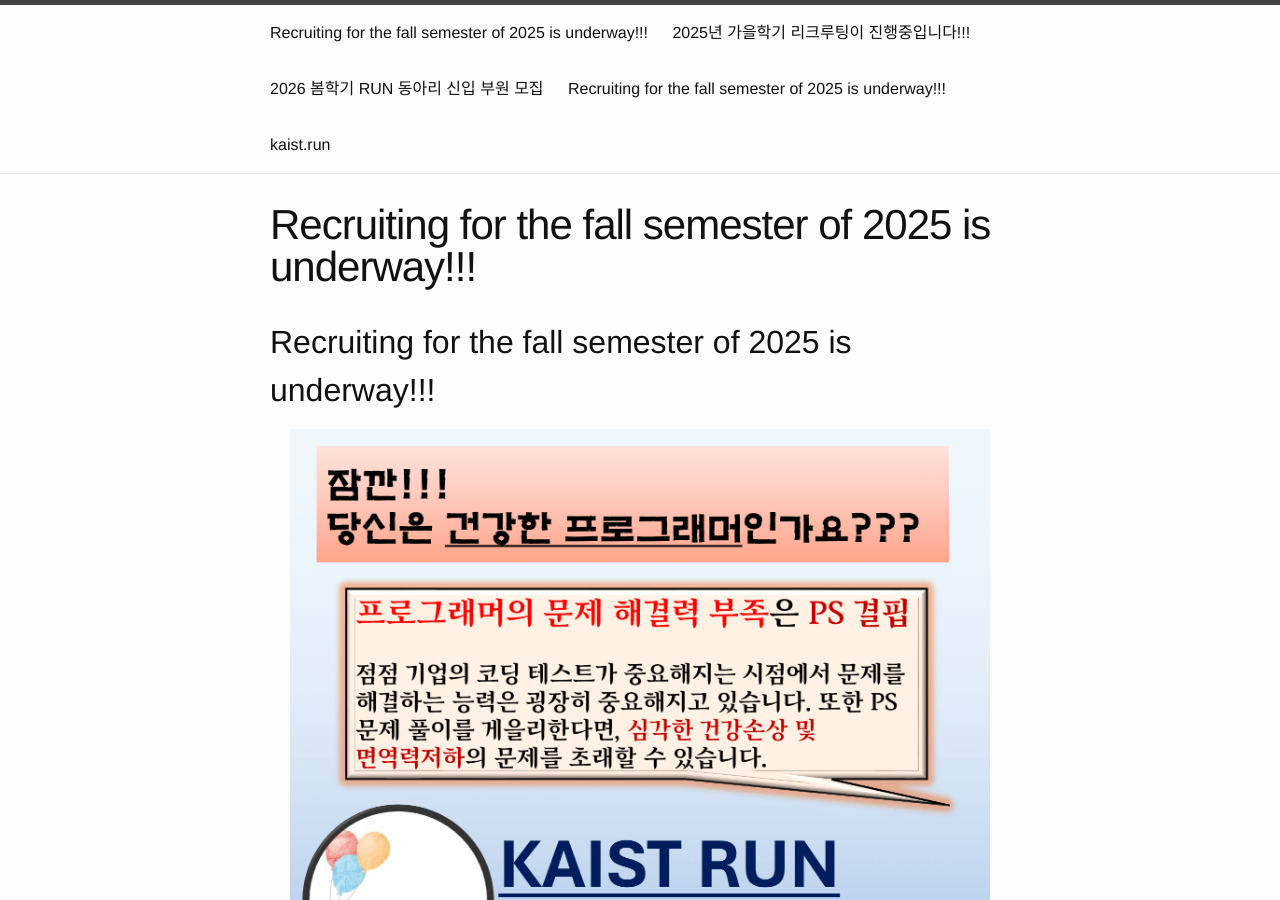
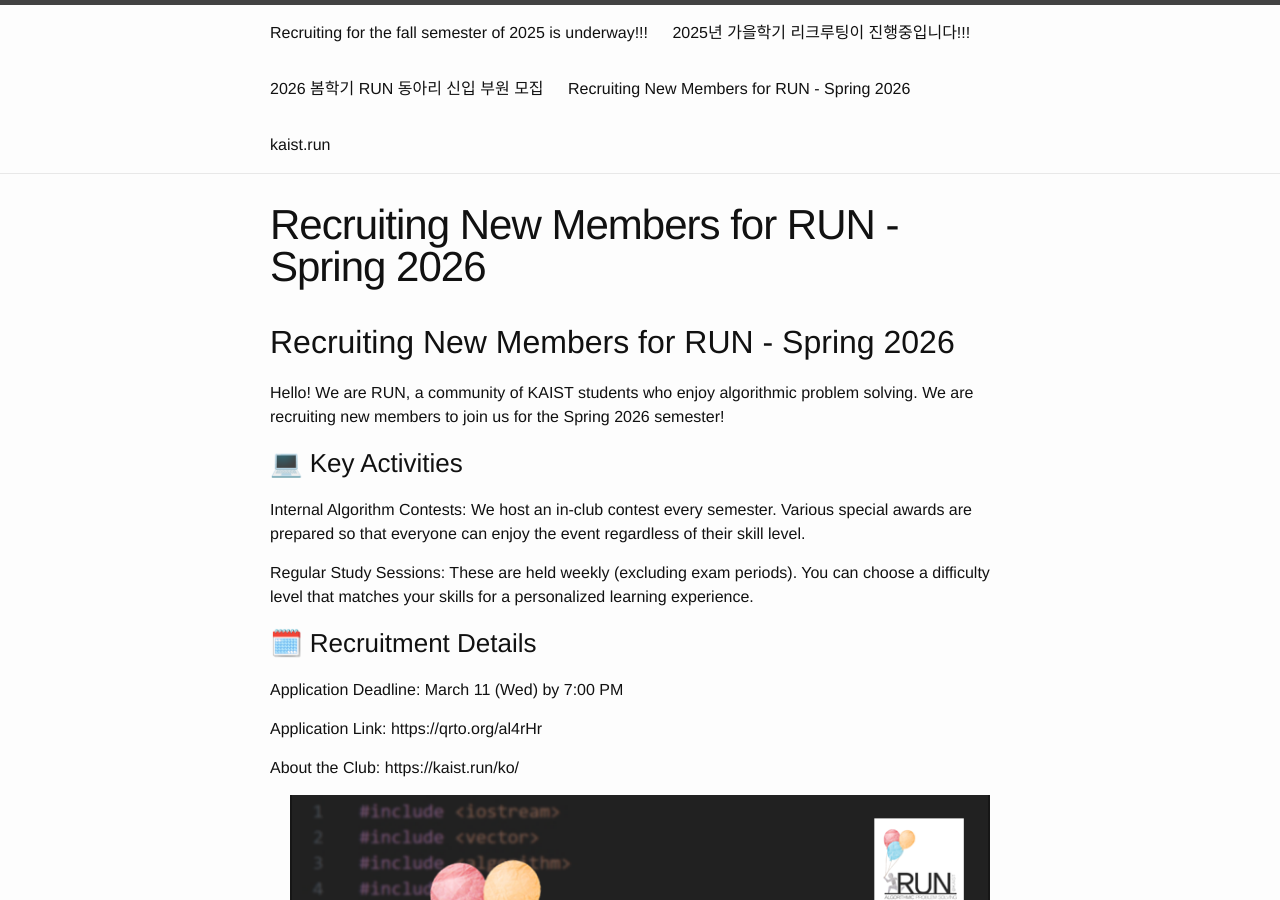
Before and after one commit to RUN-KAIST/kaist.run, a Jekyll site: the page built from apply/en.md, in a window 1280 px wide and 900 px high. Built offline with Jekyll 4.4.1, drawn with Linux system fonts in a browser that asks for light colours; our own code applies the rules of GitHub Pages for plain Markdown files; some of the changed text lies outside the part shown.

Commit message:
Update en.md

```diff
--- a/apply/en.md
+++ b/apply/en.md
@@ -1,11 +1,19 @@
-## Recruiting for the fall semester of 2025 is underway!!!
+## Recruiting New Members for RUN - Spring 2026
+Hello! We are RUN, a community of KAIST students who enjoy algorithmic problem solving. We are recruiting new members to join us for the Spring 2026 semester!
+
+### 💻 Key Activities
+Internal Algorithm Contests: We host an in-club contest every semester. Various special awards are prepared so that everyone can enjoy the event regardless of their skill level.
+
+Regular Study Sessions: These are held weekly (excluding exam periods). You can choose a difficulty level that matches your skills for a personalized learning experience.
+
+### 🗓️ Recruitment Details
+Application Deadline: March 11 (Wed) by 7:00 PM
+
+Application Link: https://qrto.org/al4rHr
+
+About the Club: https://kaist.run/ko/
 
 <div style="text-align: center">
-  <img src="/apply/2025-spring/런포스터 최종-1.png" alt="poster" style="width: 700px;"/>
+  <img src="/apply/2026-spring/RUN 2026 spring poster.png" alt="poster" style="width: 700px;"/>
 </div>
 <hr style="size: 20; margin-top: 40px; margin-bottom: 40px; border: solid; border-width: 0; border-bottom: 1px solid #e8e8e8;"/>
-
-- Application closes after [September 15](https://www.timeanddate.com/worldclock/fixedtime.html?iso=20250915T235959&p1=3999).
-- You can still apply afterwards, but we will stop actively monitoring the responses from September 16.
-- [구글 설문지 링크](https://forms.gle/W2NtrhSWNhTTyipK7)
-<iframe src="https://forms.gle/W2NtrhSWNhTTyipK7" frameborder="0" width="100%" height="1500px"></iframe>
```
